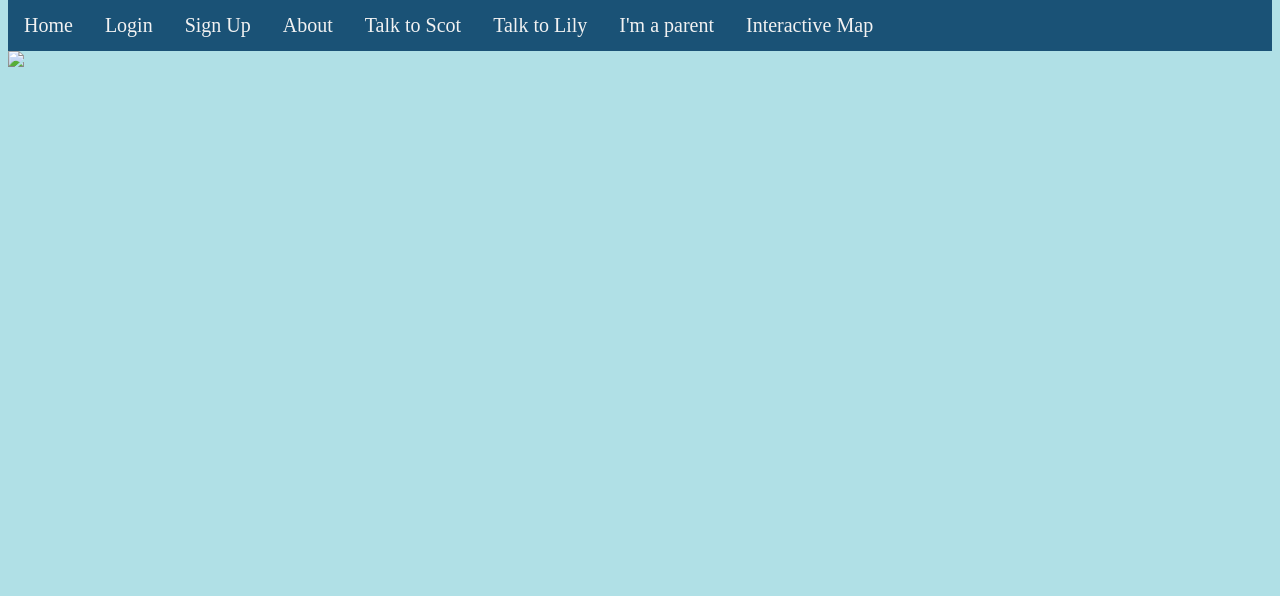
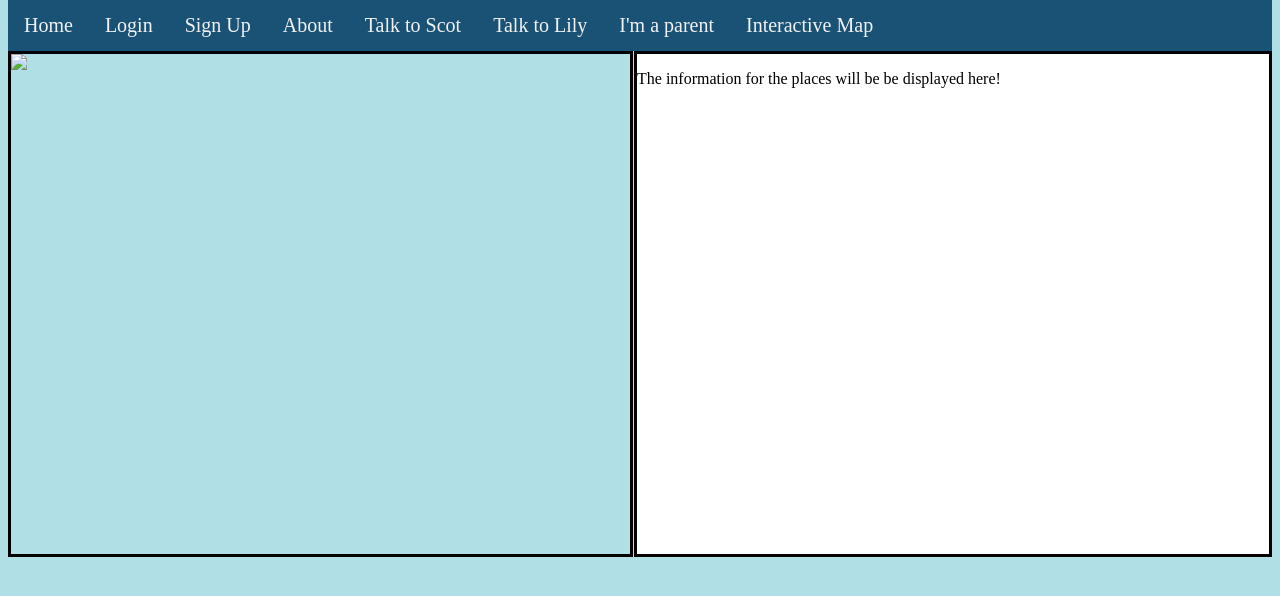
Before and after one commit to StBoyan/ExploreScotland, a Django app: page /googlemap/ in a window 1280 px wide. Shown: the part 48-644 px from the top of the page. Run offline with Django 3.2, Linux system fonts and the light colour scheme; parts of the project's set-up code (start-up, migrations or seed data) failed here and were passed over; some libraries are stand-ins or nearby versions.

Commit message:
retrieved Didi's work on googlemap and added marks on the google API, hope that it doesn't break

```diff
--- a/templates/explorescotland/googlemap.html
+++ b/templates/explorescotland/googlemap.html
@@ -1,12 +1,6 @@
 <!DOCTYPE html>
 {% extends 'explorescotland/base.html' %}
 {%load staticfiles%}
-
-<html lang="en">
-<head>
-    <meta charset="UTF-8">
-    <title>Title</title>
-</head>
 
 <body>
 {% block header_block %}
@@ -16,13 +10,49 @@
     {% endblock %}
 
         {% block body_block %}
-<div>
+<style>
+        .card{
+            overflow-y: scroll;
+            float:left;
+            border: 3px solid black;
+            height: 500px;
+            width: 49%;
+        }
+        .texting{
+            overflow-y: scroll;
+            height: 500px;
+            float: right;
+            width: 50%;
+            border: 3px solid black;
+            background-color: white;
+        }
+        @media (max-width: 800px) {
+    .card, .texting {
+        width: 100%;
+        padding: 0;
+    }
+}
+</style>
 
-<img src="https://maps.googleapis.com/maps/api/staticmap?center=Scotland,UK&zoom=7&size=1000x1000&key=AIzaSyD9s63K87G4opLnDMu-exTPfU4csnQBXk8">
+
+    <div class="card">
+<img src="https://maps.googleapis.com/maps/api/staticmap?center=Scotland,UK&zoom=7&size=1000x1000
+&markers=size:large%7Ccolor:blue%7Clabel:G%7CGlasgow
+&markers=size:large%7Ccolor:yellow%7Clabel:E%7CEdinburgh
+&markers=size:large%7Ccolor:green%7Clabel:S%7CSt Andrews
+&markers=size:large%7Ccolor:orange%7Clabel:L%7CLoch Ness
+&markers=size:large%7Ccolor:green%7Clabel:A%7CAberdeen
+&markers=size:exlarge%7Ccolor:purple%7Clabel:C%7CCairngorms Park
+
+&key=AIzaSyC8Y15HBIJSOBORvZ3gQk0Np38KQ9g4Ugk">
+    </div>
+
+    <div class="texting">
+        <p> The information for the places will be be displayed here!</p>
+    </div>
 
 
 
-</div>
 {% endblock %}
 
 </body>
```
